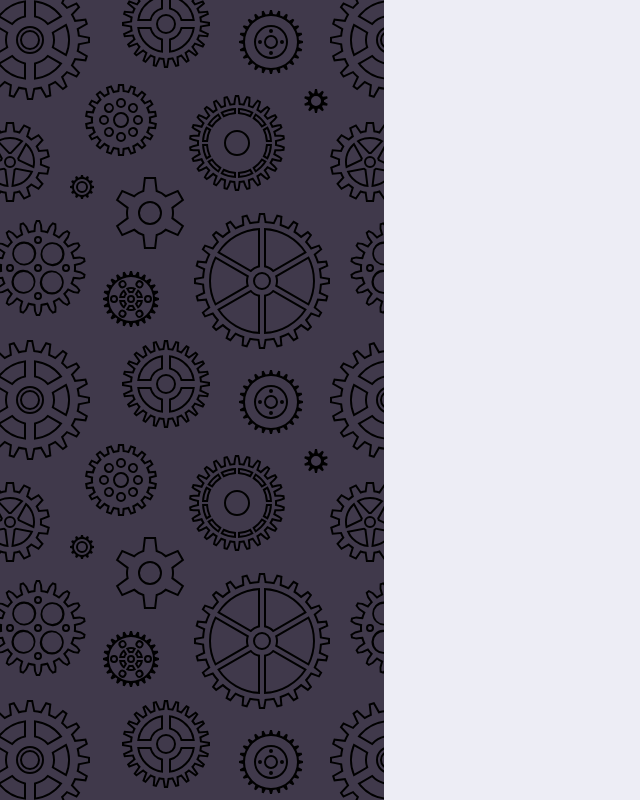
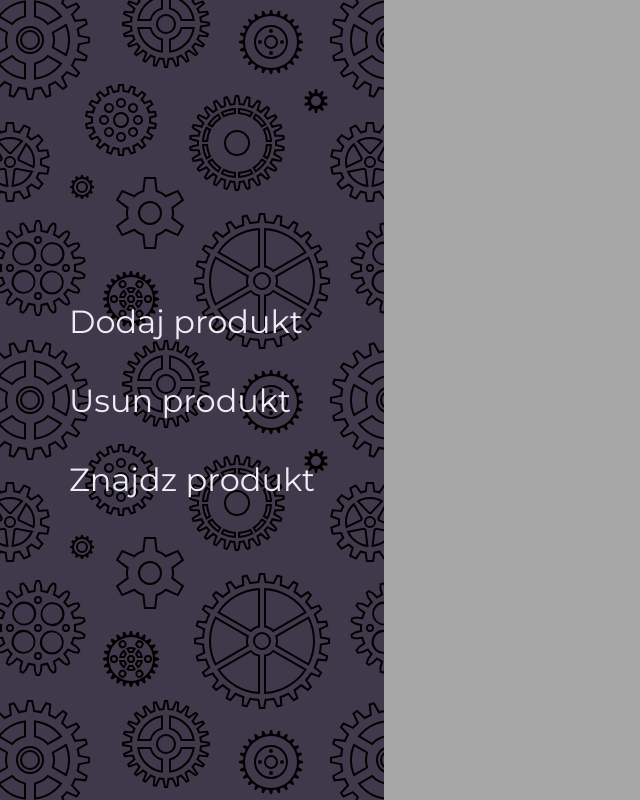
Before and after one commit to adi140000/e-remind, a React (Create React App) app: page /account in a window 1280 px wide. Shown: the whole page, without its empty margins (0-640 px from the left). Built offline with nearby package versions, Linux system fonts and the light colour scheme.

Commit message:
Small correct in NavBar

```diff
--- a/src/components/Account/Account.js
+++ b/src/components/Account/Account.js
@@ -1,6 +1,5 @@
 import React, { Component } from 'react';
-import Nav from '../../styled/componetents/Nav';
-import Section from '../../styled/componetents/Section';
+import NavBar from './parts/NavBar'
 import { ContextConsumer } from '../../store/Context';
 import { Redirect } from "react-router-dom";
 
@@ -16,8 +15,8 @@ class Account extends Component {
                     }
                     return (
                         <>
-                            <Nav />
-                            <Section />
+                           <NavBar/>
+
                         </>
                     )
                 }}
--- /dev/null
+++ b/src/components/Account/parts/NavBar.js
@@ -0,0 +1,21 @@
+import React, { Component } from 'react';
+import Nav from '../../../styled/componetents/Nav';
+import Ul from '../../../styled/componetents/Ul';
+import Li from '../../../styled/componetents/Li';
+
+class NavBar extends Component {
+    state = {}
+    render() {
+        return (
+            <Nav>
+                <Ul main>
+                    <Li>Dodaj produkt</Li>
+                    <Li>Usun produkt</Li>
+                    <Li>Znajdz produkt</Li>
+                </Ul>
+            </Nav>
+        );
+    }
+}
+
+export default NavBar;
--- a/src/styled/Leyout/Leyout.js
+++ b/src/styled/Leyout/Leyout.js
@@ -16,7 +16,7 @@ const GlobalStyled = createGlobalStyle`
     }
     body{
         color:${({ theme }) => theme.colors.font};
-        background-color:red;
+        background-color:${({theme})=>theme.colors.gray};
         overflow:hidden;
 
     }
--- a/src/styled/Theme/Theme.js
+++ b/src/styled/Theme/Theme.js
@@ -9,7 +9,7 @@ const Theme = {
 
     },
     fonts: {
-
+        big: '2em'
     },
     img: {
         background,
--- a/src/styled/componetents/Hamburger.js
+++ b/src/styled/componetents/Hamburger.js
@@ -1,4 +1,5 @@
 import styled from 'styled-components';
 
 const Hamburger = styled.div`
+
 `
--- /dev/null
+++ b/src/styled/componetents/Li.js
@@ -0,0 +1,12 @@
+import styled from 'styled-components';
+
+const Li = styled.li`
+    padding: 20px;
+    transition: color .2s;
+    cursor:pointer;
+    :hover{
+        color:${({ theme }) => theme.colors.gray};
+    }
+`
+
+export default Li;
--- a/src/styled/componetents/Nav.js
+++ b/src/styled/componetents/Nav.js
@@ -9,5 +9,8 @@ const Nav = styled.nav`
     background-image: url(${props => props.theme.img.background});
     width:30vw;
     height:100vh;
+    display:flex;
+    justify-content:center;
+    align-items:center;
 `
 export default Nav
--- /dev/null
+++ b/src/styled/componetents/Ul.js
@@ -0,0 +1,9 @@
+import styled from 'styled-components';
+
+const Ul = styled.ul`
+    font-size: ${({ theme,main }) =>main?theme.fonts.big:''};
+    list-style:none;
+
+`
+
+export default Ul;
```
